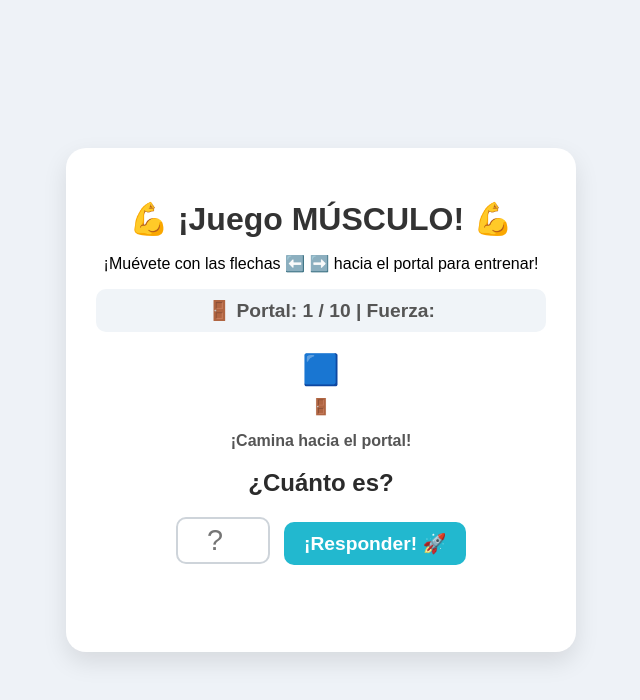
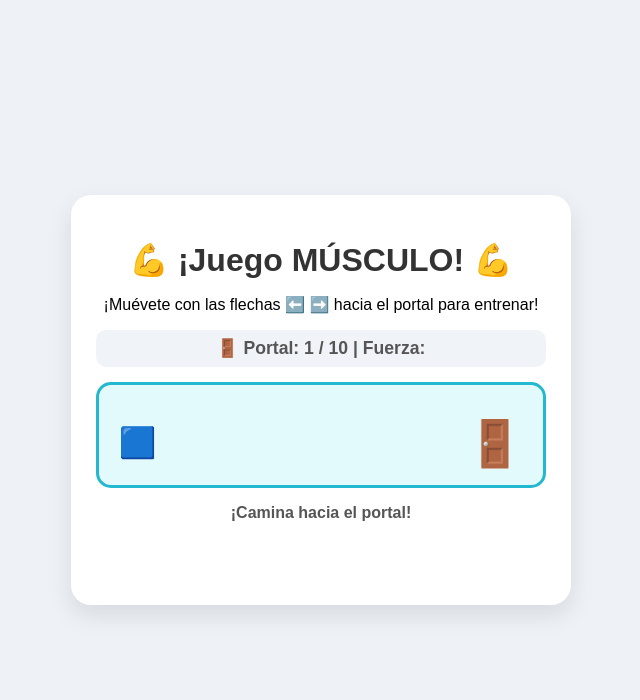
Before and after one commit to cgerc/juego-musculoso, a plain HTML site: page index.html in a window 1280 px wide. Shown: the whole page, without its empty margins (319-959 px from the left). Drawn offline with Linux system fonts and the light colour scheme.

Commit message:
act stle

```diff
--- a/style.css
+++ b/style.css
@@ -1,4 +1,3 @@
-/* Configuración general de la página */
 body {
     background-color: #eef2f7;
     font-family: 'Arial', sans-serif;
@@ -9,10 +8,9 @@ body {
     margin: 0;
 }
 
-/* Caja contenedora del juego */
 .contenedor-juego {
     background-color: white;
-    padding: 30px;
+    padding: 25px;
     border-radius: 20px;
     box-shadow: 0px 10px 25px rgba(0, 0, 0, 0.1);
     text-align: center;
@@ -26,45 +24,59 @@ h1 {
 }
 
 .info-progreso {
-    font-size: 1.2rem;
+    font-size: 1.1rem;
     font-weight: bold;
     color: #555;
     background-color: #f0f4f8;
-    padding: 10px;
+    padding: 8px;
     border-radius: 10px;
-    margin-bottom: 20px;
+    margin-bottom: 15px;
 }
 
-/* El área del personaje */
-.pantalla-personaje {
+/* 📌 LA PISTA DE CAMINAR (Nueva) */
+.pista {
     background-color: #e3fafc;
-    border: 3px dashed #22b8cf;
+    border: 3px solid #22b8cf;
     border-radius: 15px;
-    padding: 25px;
-    margin-bottom: 20px;
-    min-height: 120px;
-    display: flex;
-    flex-direction: column;
-    justify-content: center;
-    align-items: center;
+    height: 100px;
+    position: relative; /* Permite posicionar cosas adentro */
+    margin-bottom: 15px;
+    overflow: hidden;
 }
 
-/* El Personaje Azul original (flaquito) */
+/* El Personaje Azul que se mueve */
 .personaje-azul {
-    font-size: 30px; /* Tamaño inicial flaquito */
-    transition: all 0.5s ease; /* Efecto suave cuando crece */
-    margin-bottom: 10px;
+    font-size: 30px;
+    position: absolute;
+    bottom: 25px;
+    left: 20px; /* Posición inicial */
+    transition: left 0.1s linear, font-size 0.5s ease; /* Movimiento suave */
 }
 
-/* Zona donde se responde */
-.zona-desafio h2 {
-    font-size: 1.5rem;
-    color: #2b2b2b;
+/* El Portal fijo a la derecha */
+.portal-visual {
+    font-size: 45px;
+    position: absolute;
+    bottom: 15px;
+    right: 20px;
+}
+
+/* Clases para ocultar/mostrar la suma */
+.zona-desafio {
+    background-color: #fff9db;
+    border: 2px dashed #fcc419;
+    border-radius: 15px;
+    padding: 15px;
+    margin-top: 10px;
+}
+
+.oculta {
+    display: none; /* Esto esconde la pregunta mientras camina */
 }
 
 input[type="number"] {
-    width: 80px;
-    font-size: 1.8rem;
+    width: 70px;
+    font-size: 1.5rem;
     padding: 5px;
     text-align: center;
     border: 2px solid #ced4da;
@@ -75,23 +87,21 @@ input[type="number"] {
 button {
     background-color: #22b8cf;
     color: white;
-    font-size: 1.2rem;
+    font-size: 1.1rem;
     font-weight: bold;
-    padding: 10px 20px;
+    padding: 8px 15px;
     border: none;
     border-radius: 10px;
     cursor: pointer;
-    transition: background 0.2s;
 }
 
 button:hover {
     background-color: #0c8599;
 }
 
-/* Mensajes de correcto/incorrecto */
 .mensaje {
     font-size: 1.1rem;
     font-weight: bold;
-    margin-top: 15px;
+    margin-top: 10px;
     min-height: 24px;
 }
```
